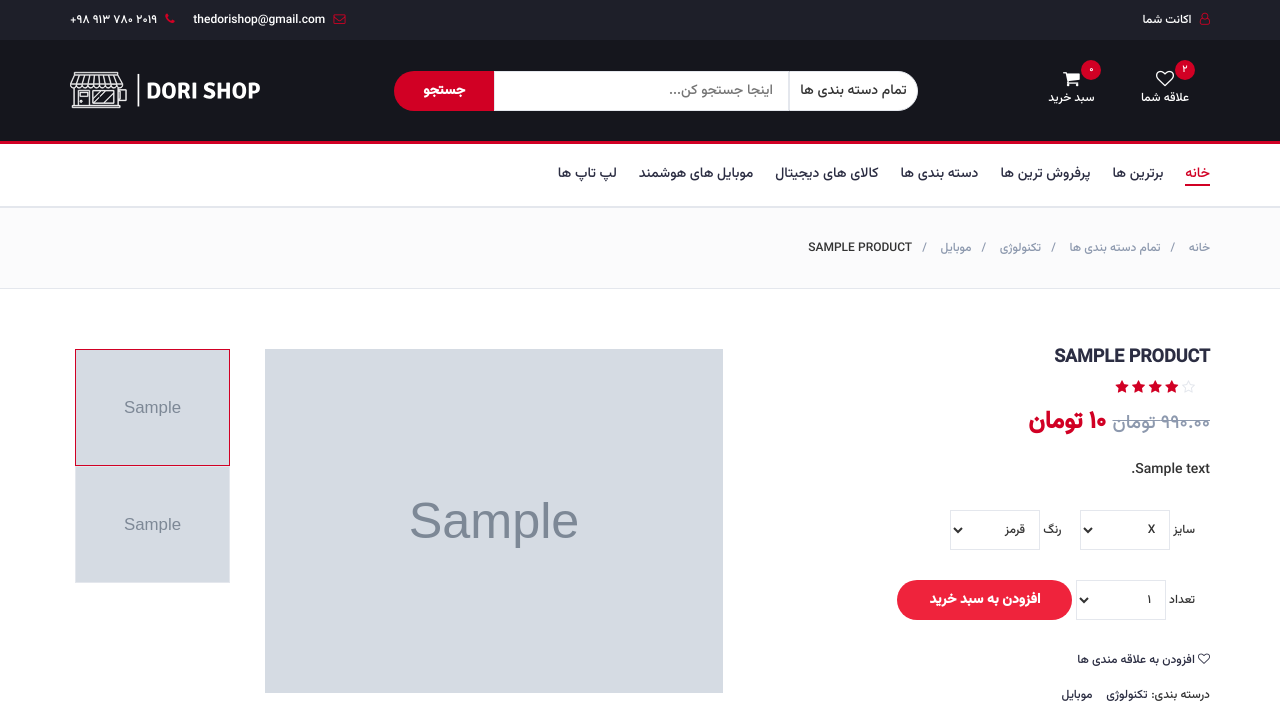
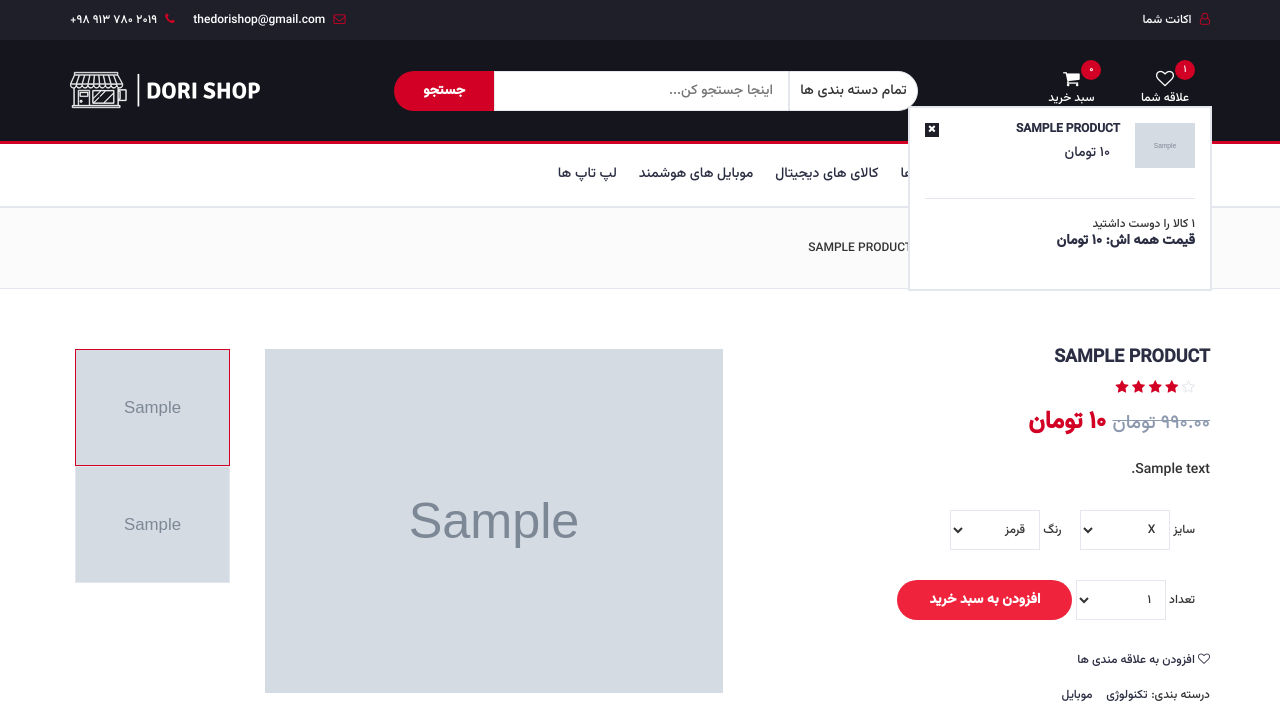
Before and after one commit to dori-dev/dori-shop, a Django app: a page that uses templates/base.html in a window 1280 px wide, after a click that opens the changed part. Shown: the top 703 px of the page. Run offline with Django 4.2, Linux system fonts and the light colour scheme; a user stored in the database is signed in; tables that the repository leaves empty hold one stand-in row (values such as "Sample post"); grey boxes marked "Sample" are stand-in pictures; some libraries are stand-ins or nearby versions.

Commit message:
add wish list

```diff
--- a/config/settings.py
+++ b/config/settings.py
@@ -81,6 +81,7 @@ TEMPLATES = [
                 'django.contrib.auth.context_processors.auth',
                 'django.contrib.messages.context_processors.messages',
                 'cart.context_processor.cart',
+                'shop.context_processor.wish',
                 'django.template.context_processors.request',
             ],
         },
--- /dev/null
+++ b/shop/context_processor.py
@@ -0,0 +1,13 @@
+from .models import WishProduct
+
+
+def wish(request):
+    all_wish = WishProduct.objects.filter(
+        user=request.user
+    )
+    return {
+        'wish': all_wish,
+        'wish_price': sum(
+            wish.product.price for wish in all_wish
+        ),
+    }
--- a/shop/models.py
+++ b/shop/models.py
@@ -93,7 +93,7 @@ class Product(models.Model):
 class ProductImage(models.Model):
     product = models.ForeignKey(
         Product,
-        on_delete=models.CASCADE
+        on_delete=models.CASCADE,
     )
     image = models.ImageField(
         _("Images"),
@@ -103,6 +103,17 @@ class ProductImage(models.Model):
 
     def __str__(self) -> str:
         return self.image.url
+
+
+class WishProduct(models.Model):
+    product = models.ForeignKey(
+        Product,
+        on_delete=models.CASCADE,
+    )
+    user = models.ForeignKey(
+        User,
+        on_delete=models.CASCADE,
+    )
 
 
 class Order(models.Model):
--- a/shop/templates/shop/product-detail.html
+++ b/shop/templates/shop/product-detail.html
@@ -132,7 +132,7 @@
 
           <ul class="product-btns">
             <li>
-              <a href="#"
+              <a href="{% url 'shop:wish' product.id %}?next={{ request.path }}"
                 ><i class="fa fa-heart-o"></i>
                 افزودن به علاقه مندی ها
               </a>
--- a/shop/templates/shop/product.html
+++ b/shop/templates/shop/product.html
@@ -10,9 +10,7 @@
       />
     </a>
     <div class="product-label ltr">
-      <span class="sale">
-        -30%
-      </span>
+      <span class="sale"> -30% </span>
       <span class="new">جدید</span>
     </div>
   </div>
@@ -34,17 +32,16 @@
       {{ product.get_rating|generate_rating|safe }}
     </div>
     <div class="product-btns">
-      <a class="add-to-wishlist">
+      <a
+        class="add-to-wishlist"
+        href="{% url 'shop:wish' product.id %}?next={{ request.path }}"
+      >
         <i class="fa fa-heart-o"></i>
-        <span class="tooltipp">
-          اضافه کردن به علاقه مندی ها
-        </span>
+        <span class="tooltipp"> اضافه کردن به علاقه مندی ها </span>
       </a>
       <a class="quick-view" href="{{ product.get_absolute_url }}">
         <i class="fa fa-eye"></i>
-        <span class="tooltipp">
-          دیدن محصول
-        </span>
+        <span class="tooltipp"> دیدن محصول </span>
       </a>
     </div>
   </div>
--- a/shop/urls.py
+++ b/shop/urls.py
@@ -5,6 +5,7 @@ app_name = 'shop'
 urlpatterns = [
     path('', views.index, name='index'),
     path('p/<slug:slug>/', views.product_detail, name='product'),
+    path('w/<int:pk>/', views.wish_product, name='wish'),
     path('store/', views.store, name='store'),
     path('checkout/', views.checkout, name='checkout'),
     path('to-bank/<int:order_id>/', views.to_bank, name='to_bank'),
--- a/shop/views.py
+++ b/shop/views.py
@@ -45,6 +45,23 @@ def product_detail(request: WSGIRequest, slug: str):
         'comments': comments,
     }
     return render(request, 'shop/product-detail.html', context)
+
+
+@login_required
+def wish_product(request: WSGIRequest, pk: int):
+    redirect_to = request.GET.get('next')
+    product = get_object_or_404(models.Product, pk=pk)
+    exists = models.WishProduct.objects.filter(
+        product=product, user=request.user
+    ).exists()
+    if exists is False:
+        models.WishProduct.objects.create(
+            product=product,
+            user=request.user,
+        )
+    if redirect_to is None:
+        return redirect('shop:index')
+    return redirect(redirect_to)
 
 
 def store(request):
--- a/templates/base.html
+++ b/templates/base.html
@@ -1,4 +1,5 @@
 {% load static %}
+{% load product %}
 <!DOCTYPE html>
 <html lang="fa" dir="rtl">
   <head>
@@ -124,12 +125,45 @@
             <div class="col-md-3 clearfix">
               <div class="header-ctn">
                 <!-- Wishlist -->
-                <div>
-                  <a href="#">
+                <div class="dropdown">
+                  <a
+                    class="dropdown-toggle"
+                    data-toggle="dropdown"
+                    aria-expanded="true"
+                  >
                     <i class="fa fa-heart-o"></i>
                     <span>علاقه شما</span>
-                    <div class="qty">2</div>
+                    <div class="qty">{{ wish|length }}</div>
                   </a>
+                  <div class="cart-dropdown">
+                    <div class="cart-list">
+                      {% if wish|length > 0 %}
+                      {% for item in wish %}
+                      <div class="product-widget">
+                        <div class="product-img">
+                          <img src="{{ item.product.image.url }}" alt="" />
+                        </div>
+                        <div class="product-body">
+                          <h3 class="product-name">
+                            <a href="{% url 'shop:product' item.product.id %}">
+                              {{ item.product.name }}
+                            </a>
+                          </h3>
+                          <h4 class="product-price">
+                            <span class="qty">{{ item.product.price|comma }} تومان</span>
+                          </h4>
+                        </div>
+                        <button class="delete">
+                          <i class="fa fa-close"></i>
+                        </button>
+                      </div>
+                      {% endfor %} {% else %} لیست علاقه شما شما خالی است. {% endif %}
+                    </div>
+                    <div class="cart-summary">
+                      <small>{{ wish|length }} کالا را دوست داشتید</small>
+                      <h5>قیمت همه اش: {{ wish_price|comma }} تومان</h5>
+                    </div>
+                  </div>
                 </div>
                 <!-- /Wishlist -->
 
@@ -166,7 +200,7 @@
                           <i class="fa fa-close"></i>
                         </button>
                       </div>
-                      {% endfor %} {% else %} کارت شما خالی است. {% endif %}
+                      {% endfor %} {% else %} سبد خرید شما خالی است. {% endif %}
                     </div>
                     <div class="cart-summary">
                       <small>{{ cart|length }} کالا انتخاب شده</small>
```
Also changed, not shown: shop/admin.py (+8 -0 lines).
